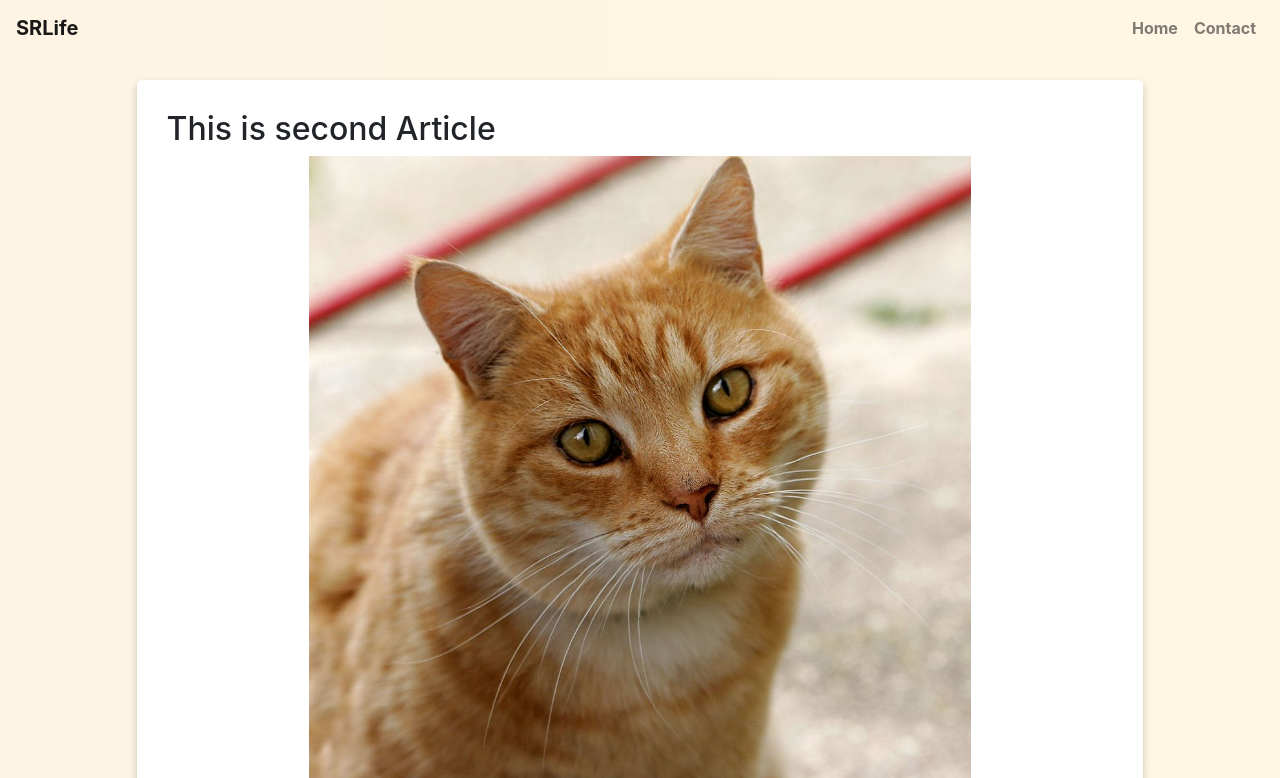
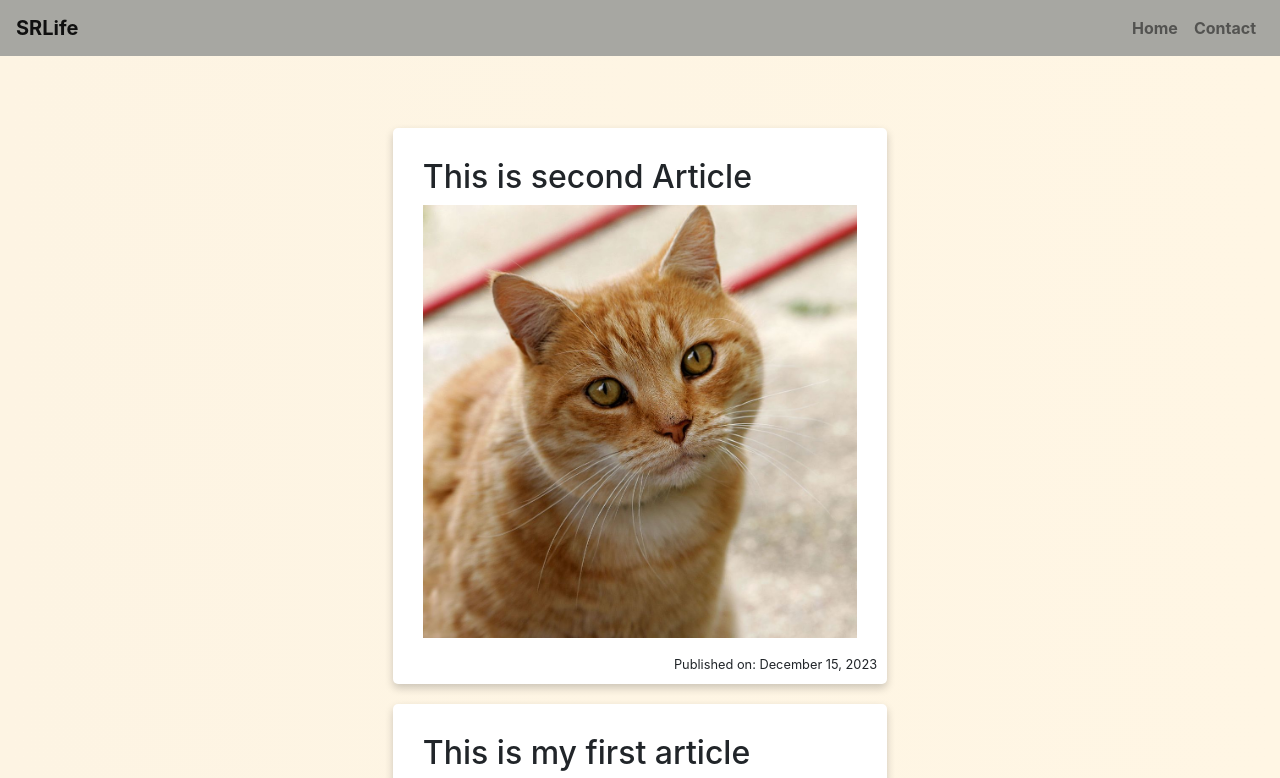
Before and after one commit to rohits144/blogsite, a Django app: page / in a window 1280 px wide. Shown: the top 778 px of the page. Run offline with Django 3.2, Linux system fonts and the light colour scheme; data comes from the database, SQL or seed files in the repository; some libraries are stand-ins or nearby versions.

Commit message:
made screen responsive by own method

```diff
--- a/blog/templates/article_list.html
+++ b/blog/templates/article_list.html
@@ -9,10 +9,12 @@
         font-weight: bold; /* bold text */
     }
     .container {
-        width: 90%;
-        max-width: 1200px;
-        margin: 0 auto;
-    }
+        width: 80%; /* Set width to 100% of its parent container */
+        max-width: 65%; /* Limit maximum width to 800px */
+        margin: 1% auto;
+        padding: 20px; /* Add some padding for spacing */
+        box-sizing: border-box; /* Include padding and border in total width */
+  }
 
     .article {
         position: relative;
@@ -36,7 +38,7 @@
     }
 
     .article-image {
-        max-width: 100%;
+        width: 100%;
         height: auto;
     }
 
@@ -47,39 +49,6 @@
         right: 10px;
     }
 
-    @media (min-width: 600px) {
-        .article {
-            width: 60%;
-            float: left;
-            margin-right: 2%;
-        }
-
-        .article:nth-child(2n) {
-            margin-right: 0;
-        }
-    }
-
-    @media (min-width: 900px) {
-        .article-image {
-            display: block;
-            width: 70%; /* make the image width relative to the div width */
-            height: auto;
-            margin: 0 auto; /* center the image horizontally */
-       }
-
-        .article {
-            width: 100%;
-        }
-
-        .article:nth-child(2n) {
-            margin-right: 4%;
-        }
-
-        .article:nth-child(3n) {
-            margin-right: 0;
-        }
-
-    }
 </style>
 <div class="container">
     {% for article in articles %}
--- a/blog/templates/base.html
+++ b/blog/templates/base.html
@@ -8,6 +8,9 @@
     <style>
         body {
         background: linear-gradient(to right, #fdf4e3, #fff6e4);
+    }
+        header {
+        background-color: #a7a7a2;
     }
 
     </style>
```
